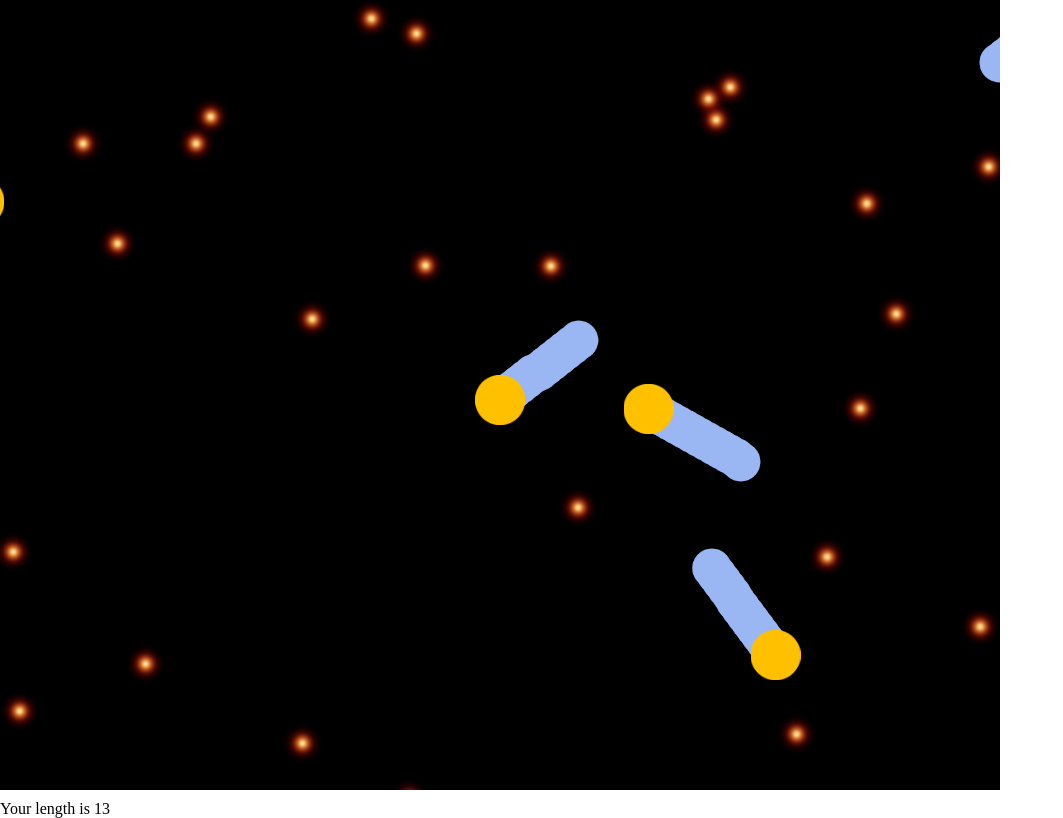
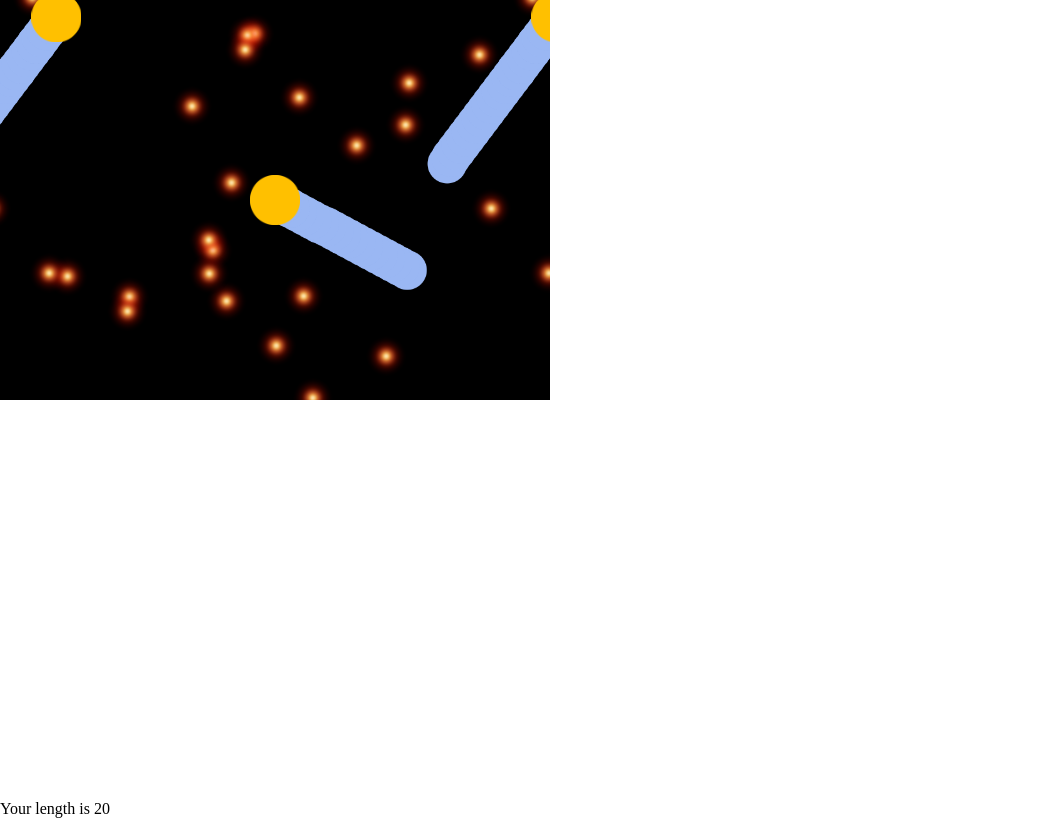
Before and after one commit to wdemarest/snekz, a plain HTML site: page index.html in a window 1280 px wide. Shown: the whole page, without its empty margins (0-1063 px from the left). Drawn offline with nearby package versions, Linux system fonts and the light colour scheme.

Commit message:
client class

```diff
--- a/index.html
+++ b/index.html
@@ -52,7 +52,7 @@
 					this.nowPrior = null;
 
 
-					for (let i = 0; i < 20; i++) {
+					for (let i = 0; i < 1; i++) {
 						let x = board.pickRandomLocation();
 						let y = board.pickRandomLocation();
 
@@ -136,7 +136,7 @@
 					this.control = control;
 					this.addLight = addLight;
 					this.targetRad = Math.random()*Math.PI*2;
-					this.speed = 50;
+					this.speed = 25;
 					this.turnSpeedRad = degToRad(1000);
 					this.headingRad = 0;
 					this.length = 10;
@@ -259,13 +259,7 @@
 
 			let Img = {};
 
-			class View{
-				constructor(){
-
-				}
-
-
-				imageLoad(imageURLs, target, callbackFn){
+			function ImageLoad(imageURLs, target, callbackFn){
 				let imagesRequested = 0;
 				let imagesLoaded = 0;
 				for(let key in imageURLs){
@@ -287,8 +281,17 @@
 				},1)
 			}
 
-				myCanvas(canvasId, board){
-					var canvas = document.getElementById(canvasId);
+
+			class View{
+				constructor(observer, sim, canvas, board){
+					this.context = this.myCanvas(canvas[0], board);
+					this.observer = observer;
+					this.sim = sim;
+					this.xLen = canvas.width();
+					this.yLen = canvas.height();
+				}
+
+				myCanvas(canvas, board){
 					var context = canvas.getContext('2d');
 
 					context.draw = function(spec, imageObj, camera){
@@ -318,15 +321,17 @@
 					return context
 				}
 
-				render(context, sim){
+				render(){
+					let context = this.context;
+					let sim = this.sim;
 					context.clear();
 
 					let camera = {};
 
 					let headSpec = {x: 100, y: 100, width: 50, height: 50, xAnchor: 0.5, yAnchor: 0.5};
 
-					camera.x = sim.snake.x-500;
-					camera.y = sim.snake.y-400;
+					camera.x = this.observer.x-this.xLen/2;
+					camera.y = this.observer.y-this.yLen/2;
 
 					for(let i = 0; i < sim.lightList.length; i++){
 						let lightSpec = {x: sim.lightList[i].x, y: sim.lightList[i].y, width: 45, height: 45, xAnchor: 0.5, yAnchor: 0.5};
@@ -350,23 +355,12 @@
 
 			//ORGANIZATION
 
-			function Main(){
-				let view = new View();
-
-				let board = new Board(2000);
-
-				let context = view.myCanvas('myCanvas', board);
-
-				let sim = new Sim(board);
-
-				initControls(sim.snake);
-
-				function tickSim(){
+			function tickSim(sim){
 				sim.timeSinceLastSim = 0;
 				let dt;
 				let now = Date.now();
 				if(sim.nowPrior === null){
-						dt = 1.0/60
+					dt = 1.0/60;
 				}else{
 					dt = (now - sim.nowPrior)/1000;
 				}
@@ -381,17 +375,45 @@
 				}
 			}
 
-				function tickView(){
-					view.render(context, sim);
+			function tickView(view){
+
+				view.render();
+
 			}
 
-				setInterval(tickSim, (1000/60))
-				setInterval(tickView, (1000/60))
+			class Server{
+				constructor(){
+					this.board = new Board(500)
+					this.sim = new Sim(this.board)
+					setInterval(()=>{tickSim(this.sim)}, (1000/60))
+				}
+			}
+
+			class Client{
+				constructor(canvasId){
+					this.board = new Board(500)
+					this.sim = new Sim(this.board)
+
+					let canvas = $('<canvas width="550" height="400"></canvas>');
+
+					canvas.appendTo(canvasId)
+
+					this.view = new View(this.sim.snakeList[0], this.sim, canvas, this.board)
+
+					initControls(this.sim.snakeList[0]);
+
+					setInterval(()=>{tickSim(this.sim)}, (1000/60))
+					setInterval(()=>{tickView(this.view)}, (1000/60))
+				}
+			}
+
+			function Main(){
+				new Server();
+				new Client("#canvas");
 			}
 
 			$( document ).ready(function(){
-				let view = new View();
-				view.imageLoad(ImageURLs, Img, Main);
+				ImageLoad(ImageURLs, Img, Main);
 			});
 
 
@@ -402,7 +424,6 @@
 	</head>
 	<body>
 		<div id="canvas">
-			<canvas id="myCanvas" width="1000" height="790"></canvas>
 		</div>
 		<div id="length">
 			length
```
Lines whose indentation alone changed are shown as unchanged.
